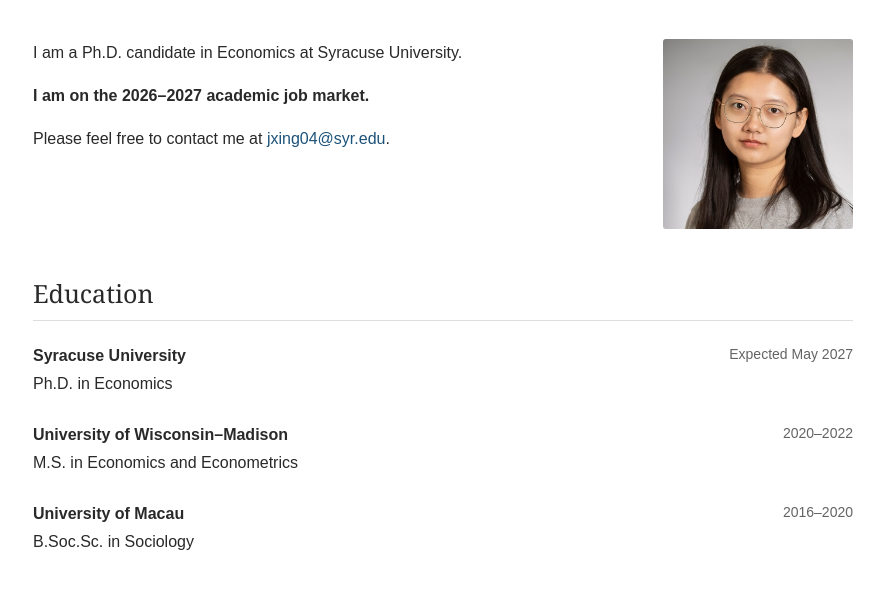
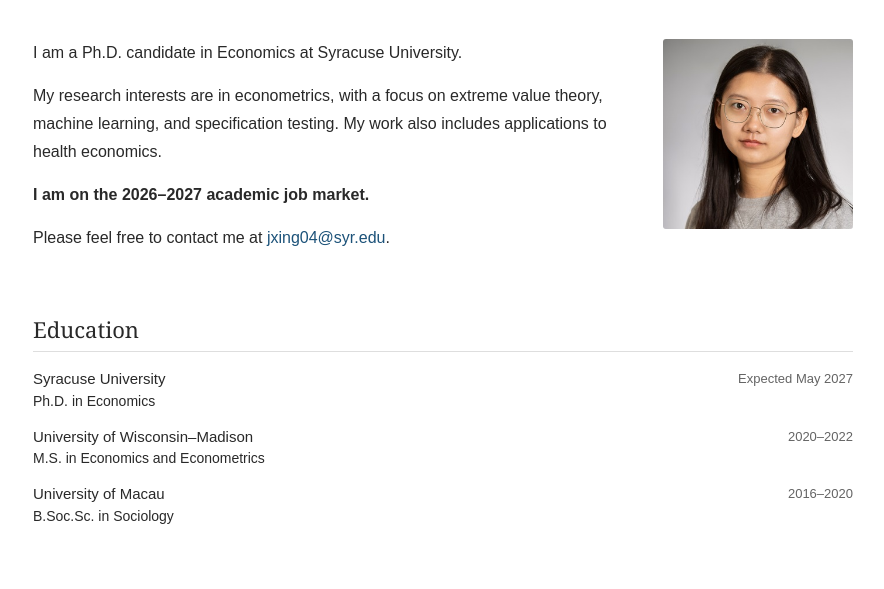
Before and after one commit to Jiahe-Xing/Jiahe-Xing.github.io, a plain HTML site: page index.html in a window 1280 px wide. Shown: the part 153-742 px from the top of the page, without its empty margins (197-1081 px from the left). Drawn offline with Linux system fonts and the light colour scheme.

Commit message:
Refine education typography and restore research interests to About

```diff
--- a/index.html
+++ b/index.html
@@ -166,6 +166,13 @@
       text-decoration: none;
     }
 
+    #education { margin-top: 28px; }
+    #education .section-title { font-size: 22px; margin-bottom: 16px; padding-bottom: 7px; }
+    #education .course { font-size: 14px; line-height: 1.5; gap: 3px 20px; margin-bottom: 14px; }
+    #education .course:last-child { margin-bottom: 0; }
+    #education .course-name { font-size: 15px; font-weight: 500; }
+    #education .course-term { font-size: 13px; padding-top: 1px; }
+
     .linkedin-link { display: inline-flex; align-items: center; padding: 5px; color: #0a66c2; }
     .linkedin-link:hover { color: #004182; }
     .linkedin-link:focus-visible { outline: 2px solid #0a66c2; outline-offset: 3px; }
@@ -235,6 +242,12 @@
         </p>
 
         <p>
+          My research interests are in econometrics, with a focus on
+          extreme value theory, machine learning, and specification
+          testing. My work also includes applications to health economics.
+        </p>
+
+        <p>
           <strong>I am on the 2026–2027 academic job market.</strong>
         </p>
 
@@ -262,12 +275,6 @@
       </section>
 
       <section id="research" hidden>
-        <p>
-          My research interests are in econometrics, with a focus on
-          extreme value theory, machine learning, and specification
-          testing. My work also includes applications to health economics.
-        </p>
-
         <h2 class="section-title">Job Market Paper</h2>
 
         <article class="paper">
```
